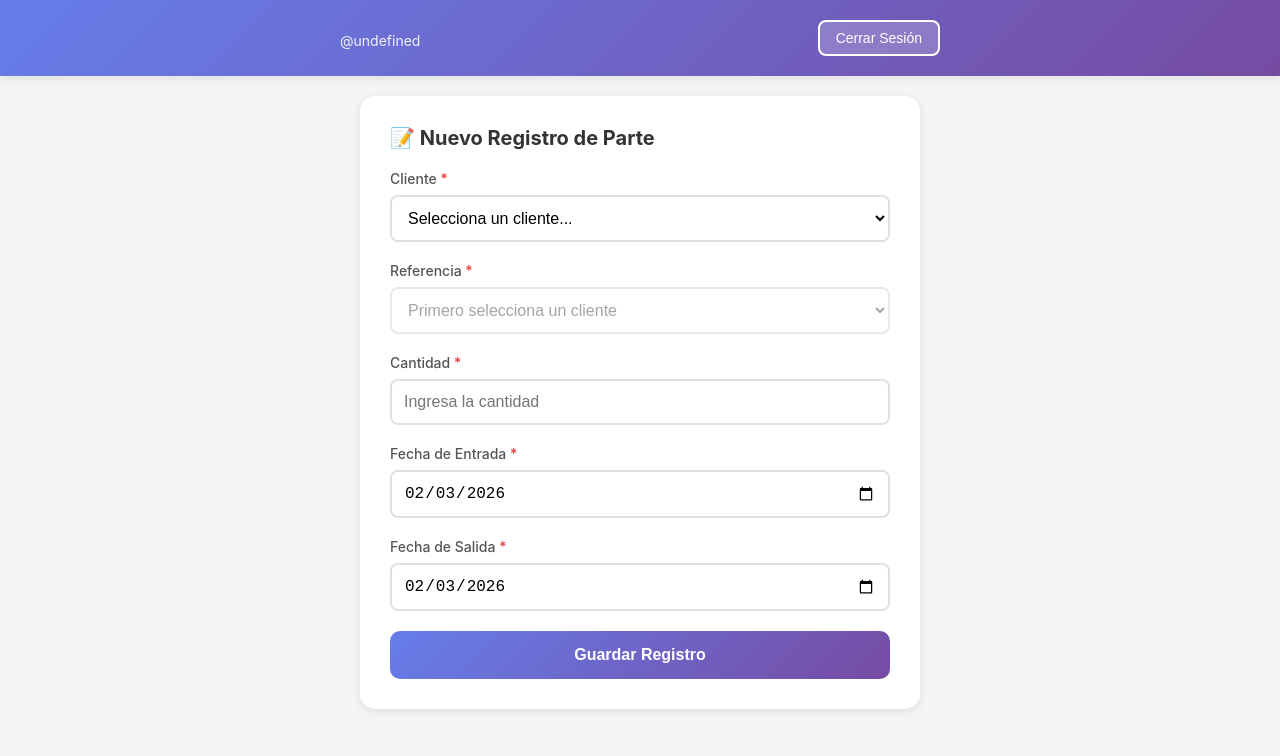
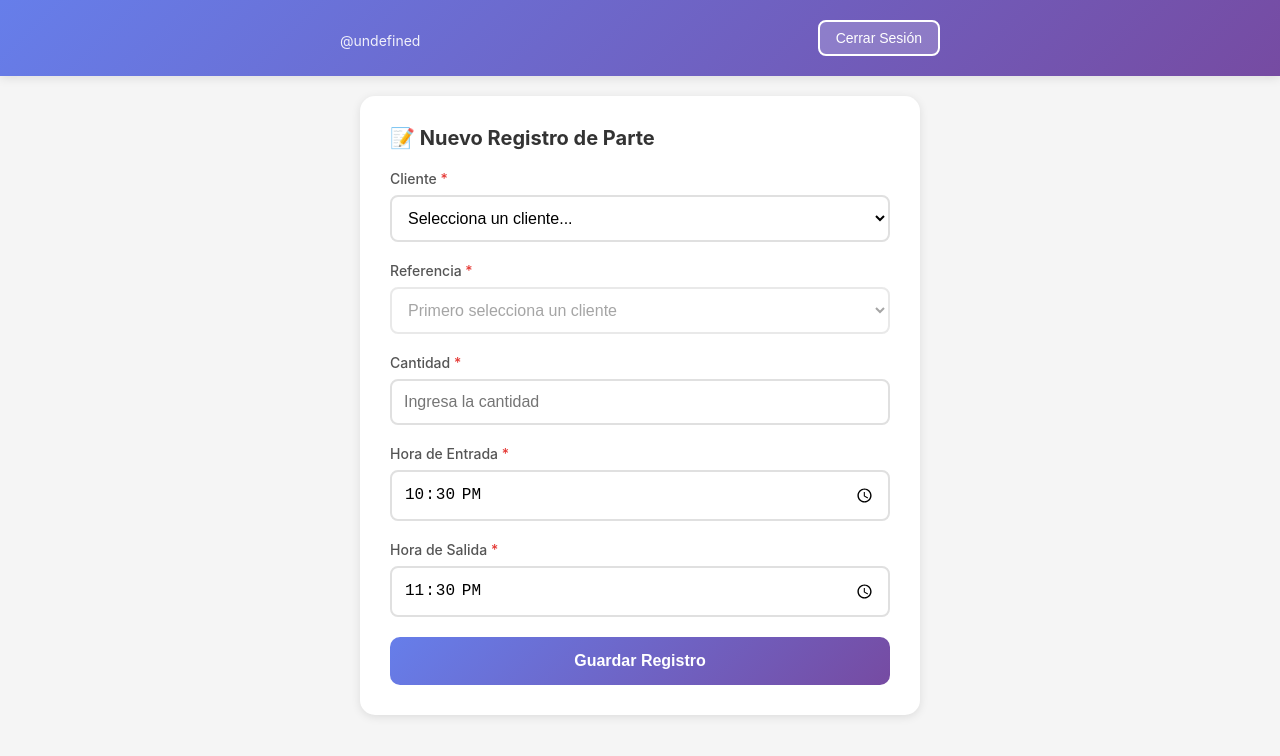
Before and after one commit to Mododulce/pwa-partes, a plain HTML site: page app.html in a window 1280 px wide. Drawn offline with Linux system fonts and the light colour scheme; no server answers; sample sign-in values are in the browser's storage.

Commit message:
Update app.html

```diff
--- a/app.html
+++ b/app.html
@@ -299,25 +299,27 @@
                     >
                 </div>
 
-                <!-- Fecha de Entrada -->
+                <!-- Hora de Entrada -->
                 <div class="form-group">
-                    <label for="fechaEntrada" class="required">Fecha de Entrada</label>
+                    <label for="horaEntrada" class="required">Hora de Entrada</label>
                     <input
-                        type="date"
-                        id="fechaEntrada"
-                        name="fechaEntrada"
+                        type="time"
+                        id="horaEntrada"
+                        name="horaEntrada"
                         required
+                        step="1800"
                     >
                 </div>
 
-                <!-- Fecha de Salida -->
+                <!-- Hora de Salida -->
                 <div class="form-group">
-                    <label for="fechaSalida" class="required">Fecha de Salida</label>
+                    <label for="horaSalida" class="required">Hora de Salida</label>
                     <input
-                        type="date"
-                        id="fechaSalida"
-                        name="fechaSalida"
+                        type="time"
+                        id="horaSalida"
+                        name="horaSalida"
                         required
+                        step="1800"
                     >
                 </div>
 
@@ -466,23 +468,34 @@
         registroForm.addEventListener('submit', async (e) => {
             e.preventDefault();
 
-            // Validar fechas
-            const fechaEntrada = document.getElementById('fechaEntrada').value;
-            const fechaSalida = document.getElementById('fechaSalida').value;
+            // Validar horas
+            const horaEntrada = document.getElementById('horaEntrada').value;
+            const horaSalida = document.getElementById('horaSalida').value;
 
-            if (new Date(fechaSalida) < new Date(fechaEntrada)) {
-                showAlert('error', 'La fecha de salida no puede ser anterior a la de entrada');
+            // Convertir horas a minutos para comparar
+            const [hEntrada, mEntrada] = horaEntrada.split(':').map(Number);
+            const [hSalida, mSalida] = horaSalida.split(':').map(Number);
+
+            const minutosEntrada = hEntrada * 60 + mEntrada;
+            const minutosSalida = hSalida * 60 + mSalida;
+
+            if (minutosSalida <= minutosEntrada) {
+                showAlert('error', 'La hora de salida debe ser posterior a la hora de entrada');
                 return;
             }
 
-            // Preparar datos
+            // Obtener la fecha actual
+            const hoy = new Date();
+            const fechaHoy = hoy.toLocaleDateString('es-ES');
+
+            // Preparar datos con fecha + hora
             const registro = {
                 usuario: userData.usuario,
                 cliente: document.getElementById('cliente').value,
                 referencia: document.getElementById('referencia').value,
                 cantidad: document.getElementById('cantidad').value,
-                fechaEntrada: fechaEntrada,
-                fechaSalida: fechaSalida
+                fechaEntrada: fechaHoy + ' ' + horaEntrada,
+                fechaSalida: fechaHoy + ' ' + horaSalida
             };
 
             // Deshabilitar botón
@@ -508,6 +521,9 @@
                     registroForm.reset();
                     referenciaSelect.disabled = true;
                     referenciaSelect.innerHTML = '<option value="">Primero selecciona un cliente</option>';
+
+                    // Establecer hora actual como hora de entrada por defecto
+                    setHoraActual();
                 } else {
                     showAlert('error', result.message || 'Error al guardar el registro');
                 }
@@ -531,14 +547,33 @@
             }, 5000);
         }
 
+        // Establecer hora actual redondeada a intervalos de 30 min
+        function setHoraActual() {
+            const now = new Date();
+            const horas = now.getHours();
+            let minutos = now.getMinutes();
+
+            // Redondear a intervalos de 30 minutos
+            if (minutos < 30) {
+                minutos = 0;
+            } else {
+                minutos = 30;
+            }
+
+            const horaFormateada = String(horas).padStart(2, '0') + ':' + String(minutos).padStart(2, '0');
+            document.getElementById('horaEntrada').value = horaFormateada;
+
+            // Hora de salida: 1 hora después
+            let horasSalida = horas + 1;
+            if (horasSalida >= 24) horasSalida = 23;
+            const horaSalidaFormateada = String(horasSalida).padStart(2, '0') + ':' + String(minutos).padStart(2, '0');
+            document.getElementById('horaSalida').value = horaSalidaFormateada;
+        }
+
         // Inicializar
         checkSession();
         loadData();
-
-        // Establecer fecha de hoy por defecto
-        const today = new Date().toISOString().split('T')[0];
-        document.getElementById('fechaEntrada').value = today;
-        document.getElementById('fechaSalida').value = today;
+        setHoraActual();
     </script>
 </body>
 </html>
```
